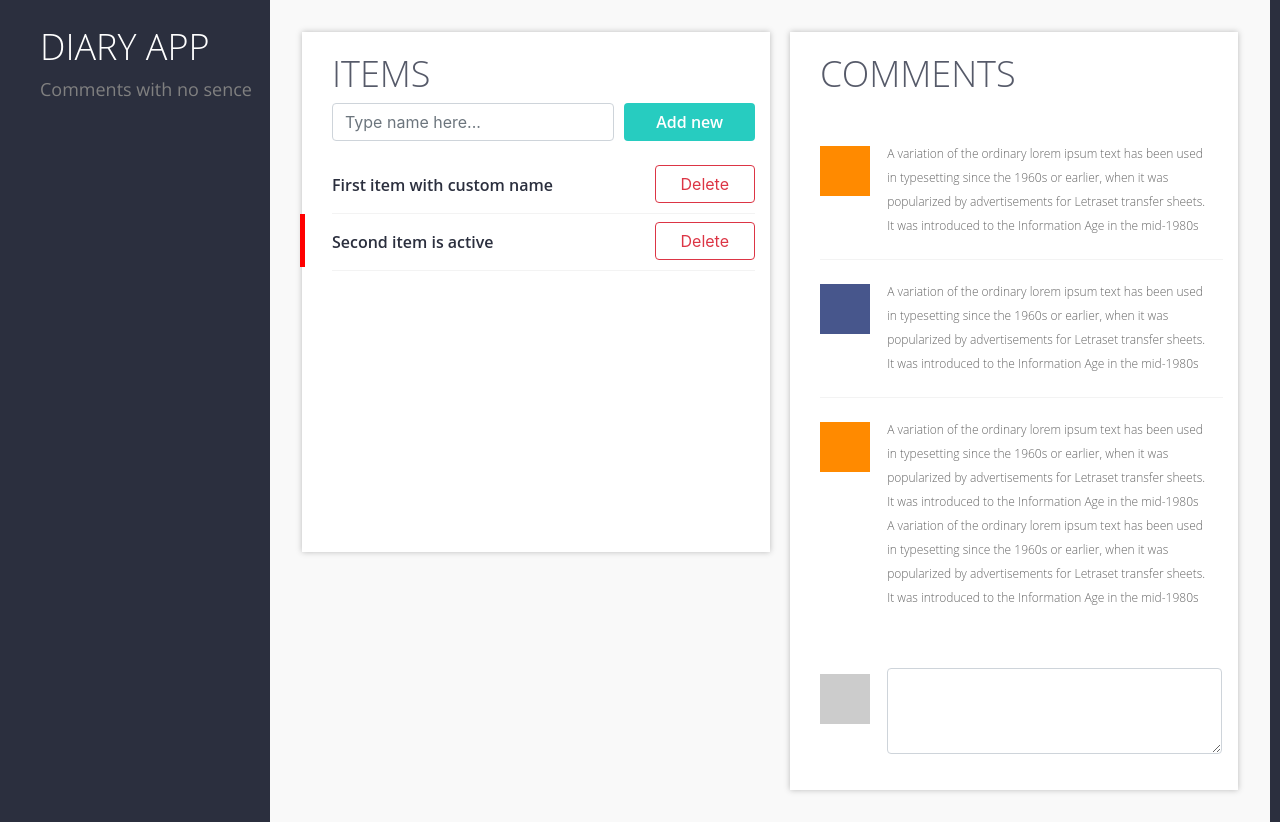
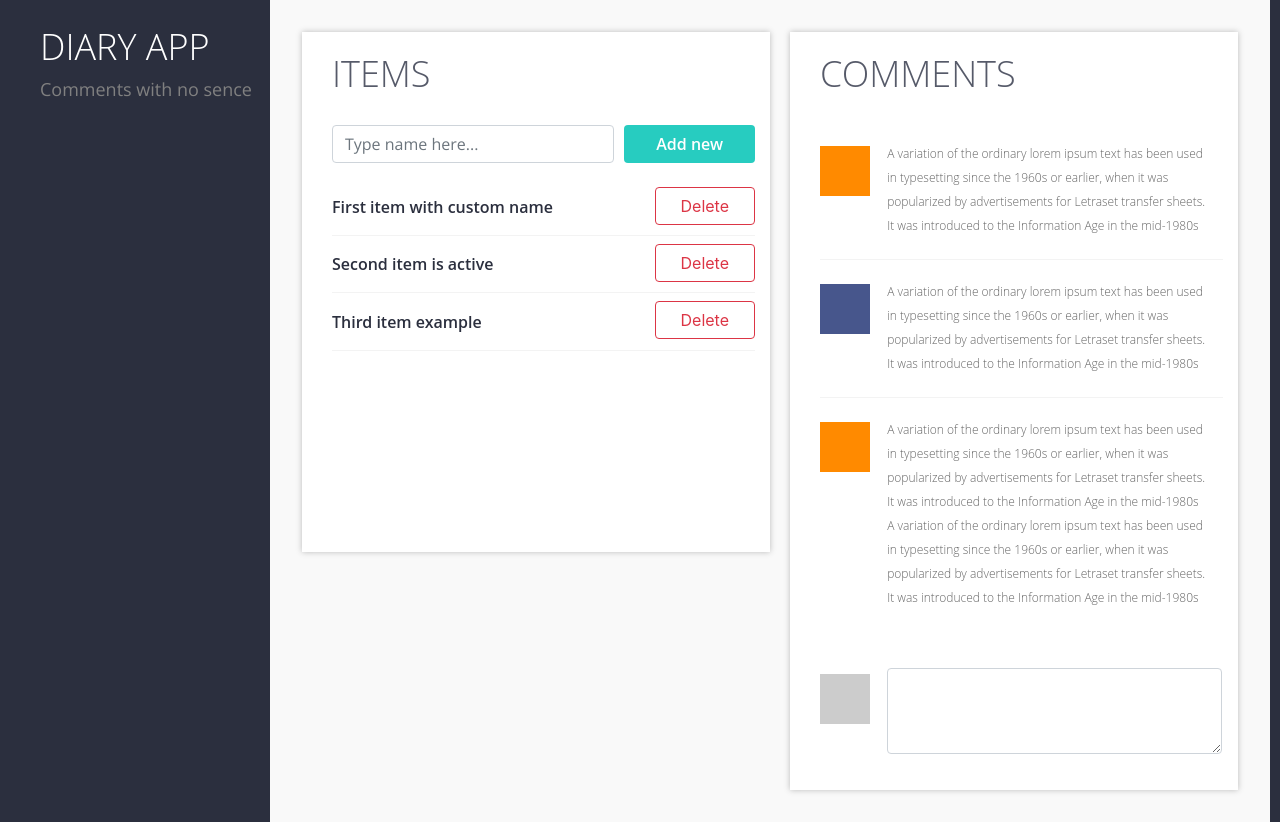
Before and after one commit to Delagardi/diaryapp, a React (Create React App) app: page / in a window 1280 px wide. Built offline with nearby package versions, Linux system fonts and the light colour scheme.

Commit message:
Fixed toggleFunction for active class

```diff
--- a/src/components/App/App.js
+++ b/src/components/App/App.js
@@ -5,13 +5,19 @@ import Content from '../content';
 import './app.css';
 
 class App extends Component {
+  todoData = [
+    {id: 1, label: 'First item with custom name'},
+    {id: 2, label: 'Second item is active'},
+    {id: 3, label: 'Third item example'}
+  ];
+
   render() {
     return (
       <div className="container-fluid bg-main">
         <div className="container">
           <div className="row">
             <Sidebar/>
-            <Content />
+            <Content todoData={this.todoData}/>
           </div>
         </div>
       </div>
--- a/src/components/content/content.js
+++ b/src/components/content/content.js
@@ -4,11 +4,12 @@ import Comments from '../comments';
 
 import './content.css';
 
-const Content = () => {
+const Content = ({ todoData }) => {
+
   return (
     <div className="content">
       <div className="row">
-        <Todos />
+        <Todos todoData={todoData}/>
         <Comments />
       </div>
     </div>
--- a/src/components/todoItem/todoItem.css
+++ b/src/components/todoItem/todoItem.css
@@ -13,3 +13,38 @@ input[type=text]:focus {
   border-color: #27CCC0;
   box-shadow: none;
 }
+
+
+.todo-list__item {
+  position: relative;
+  min-height: 55px;
+  line-height: 55px;
+  border-bottom: 1px solid #f3f3f3;
+}
+
+.active:before {
+  content:"";
+  position: absolute;
+  left: -32px;
+  top: 0;
+  height: 53px;
+  border-left: 5px solid red;
+}
+
+.todo-list__item > .btn-outline-danger {
+  margin-top: 8px;
+}
+
+.todo-list__item span {
+  color: #2B2F3E;
+  text-decoration: none;
+  display: inline-block;
+  width: 320px;
+  vertical-align: middle;
+  font-family: 'Open Sans Semibold', sans-serif;
+  cursor: pointer;
+}
+
+.todo-list__item .btn {
+  float: right;
+}
--- a/src/components/todoItem/todoItem.js
+++ b/src/components/todoItem/todoItem.js
@@ -1,11 +1,27 @@
-import React from 'react';
+import React, { Component } from 'react';
 
 import './todoItem.css';
 
-const TodoItem = () => {
-  return (
+export default class TodoItem extends Component {
 
-  )
+  render() {
+    const { label, id, selectedItem } = this.props;
+    console.log('id:', id);
+
+    let classNames = 'todo-list__item';
+
+    if (selectedItem === id) {
+      classNames += ' active';
+    }
+
+    return (
+      <li className={ classNames}>
+        <span
+          onClick={ () => this.props.onActiveSelected(id) }>
+          {label}
+        </span>
+        <button className="btn btn-outline-danger">Delete</button>
+      </li>
+    )
+  }
 }
-
-export default TodoItem;
--- a/src/components/todoList/todoList.css
+++ b/src/components/todoList/todoList.css
@@ -2,37 +2,3 @@
   list-style: none;
   padding-left: 0;
 }
-
-.todo-list__item {
-  position: relative;
-  min-height: 55px;
-  line-height: 55px;
-  border-bottom: 1px solid #f3f3f3;
-}
-
-.active:before {
-  content:"";
-  position: absolute;
-  left: -32px;
-  top: 0;
-  height: 53px;
-  border-left: 5px solid red;
-}
-
-.todo-list__item > .btn-outline-danger {
-  margin-top: 8px;
-}
-
-.todo-list__item span {
-  color: #2B2F3E;
-  text-decoration: none;
-  display: inline-block;
-  width: 320px;
-  vertical-align: middle;
-  font-family: 'Open Sans Semibold', sans-serif;
-  cursor: pointer;
-}
-
-.todo-list__item .btn {
-  float: right;
-}
--- a/src/components/todoList/todoList.js
+++ b/src/components/todoList/todoList.js
@@ -1,21 +1,45 @@
-import React from 'react';
-//import ItemTodo from '../itemTodo';
+import React, { Component } from 'react';
+import TodoItem from '../todoItem';
 
 import './todoList.css';
 
-const TodoList = () => {
-  return(
-    <ul className="todo-list">
-      <li className="todo-list__item">
-        <span>First item with custom name</span>
-        <button className="btn btn-outline-danger">Delete</button>
-      </li>
-      <li className="todo-list__item active">
-        <span>Second item is active</span>
-        <button className="btn btn-outline-danger">Delete</button>
-      </li>
-    </ul>
-  )
+class TodoList extends Component {
+  constructor() {
+    super();
+
+    this.state = {
+      selectedItem: null
+    }
+  }
+
+  onItemSelected = (id) => {
+    this.setState({
+      selectedItem: id
+    })
+  }
+
+  render() {
+    const { selectedItem } = this.state;
+    const { todoData } = this.props;
+
+    const elements = todoData.map( (item) => {
+      return (
+        <TodoItem
+          key={item.id}
+          label={item.label}
+          active={item.active}
+          id={item.id}
+          onActiveSelected={this.onItemSelected}
+          selectedItem={selectedItem}/>
+      );
+    });
+
+    return(
+      <ul className="todo-list">
+        {elements}
+      </ul>
+    )
+  }
 }
 
 export default TodoList;
--- a/src/components/todos/todos.js
+++ b/src/components/todos/todos.js
@@ -4,14 +4,14 @@ import TodoList from '../todoList';
 
 import './todos.css';
 
-const Todos = () => {
+const Todos = ({ todoData }) => {
   return (
     <div className="todos col-6">
       <div className="todos-card">
         <h2 className="todos-header">Items</h2>
         <div>
           <TodoAdd />
-          <TodoList />
+          <TodoList todoData={todoData}/>
         </div>
       </div>
     </div>
```
